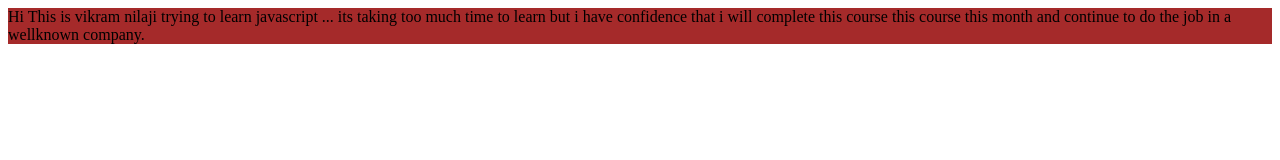
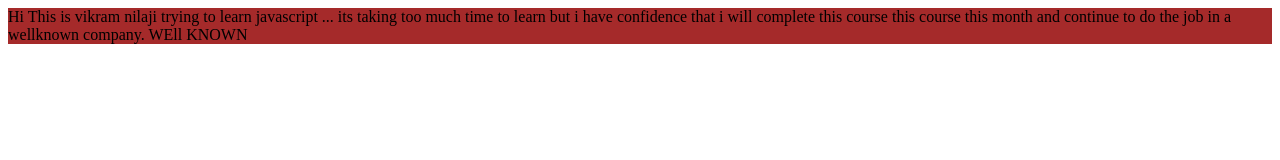
Before and after one commit to vikramNilaji/vikramssites, a plain HTML site: page index.html in a window 1280 px wide. Drawn offline with Linux system fonts and the light colour scheme.

Commit message:
ADD
added capital words

```diff
--- a/index.html
+++ b/index.html
@@ -15,6 +15,8 @@
 <body>
     <section class="a">
     Hi This is vikram nilaji trying to learn javascript ... its taking too much time to learn but i have confidence that i will complete this course this course this month and continue to do the job in a wellknown company.
+
+    WEll KNOWN
     <section>
 </body>
 </html>
```
